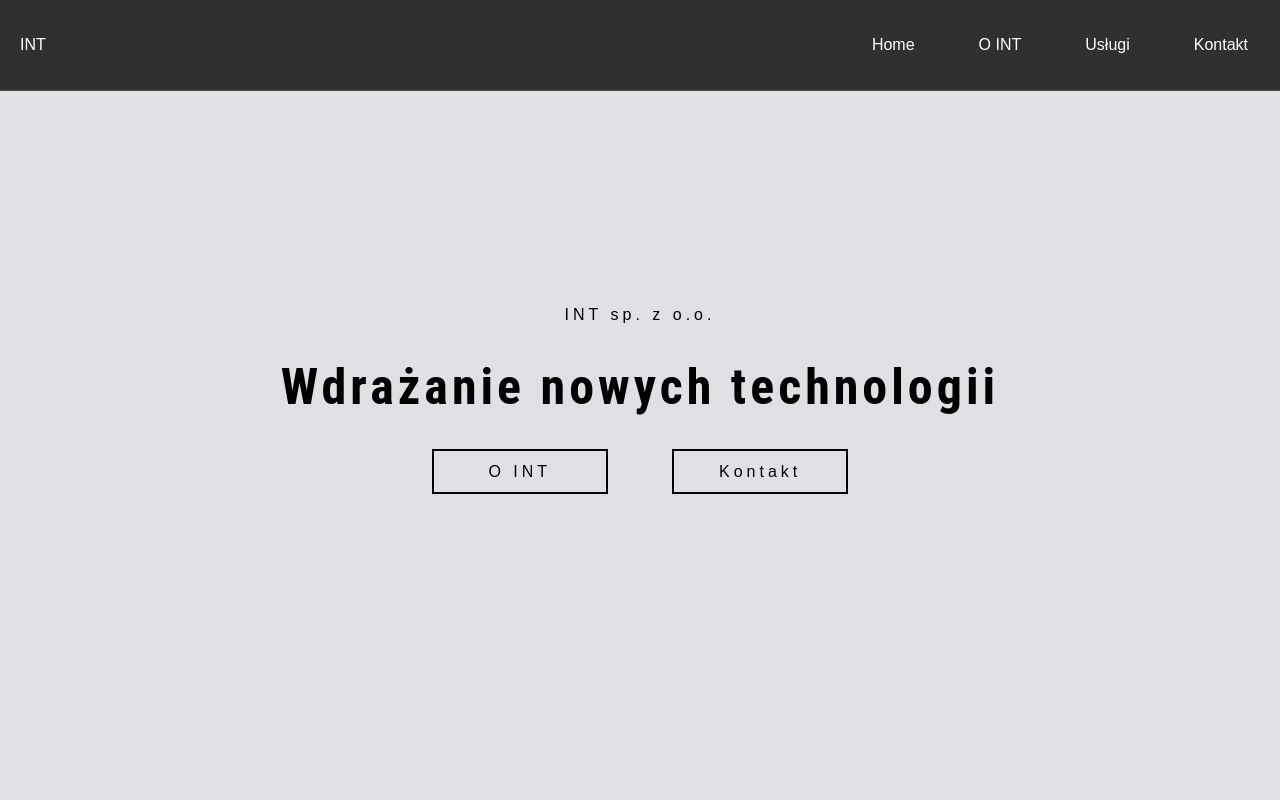
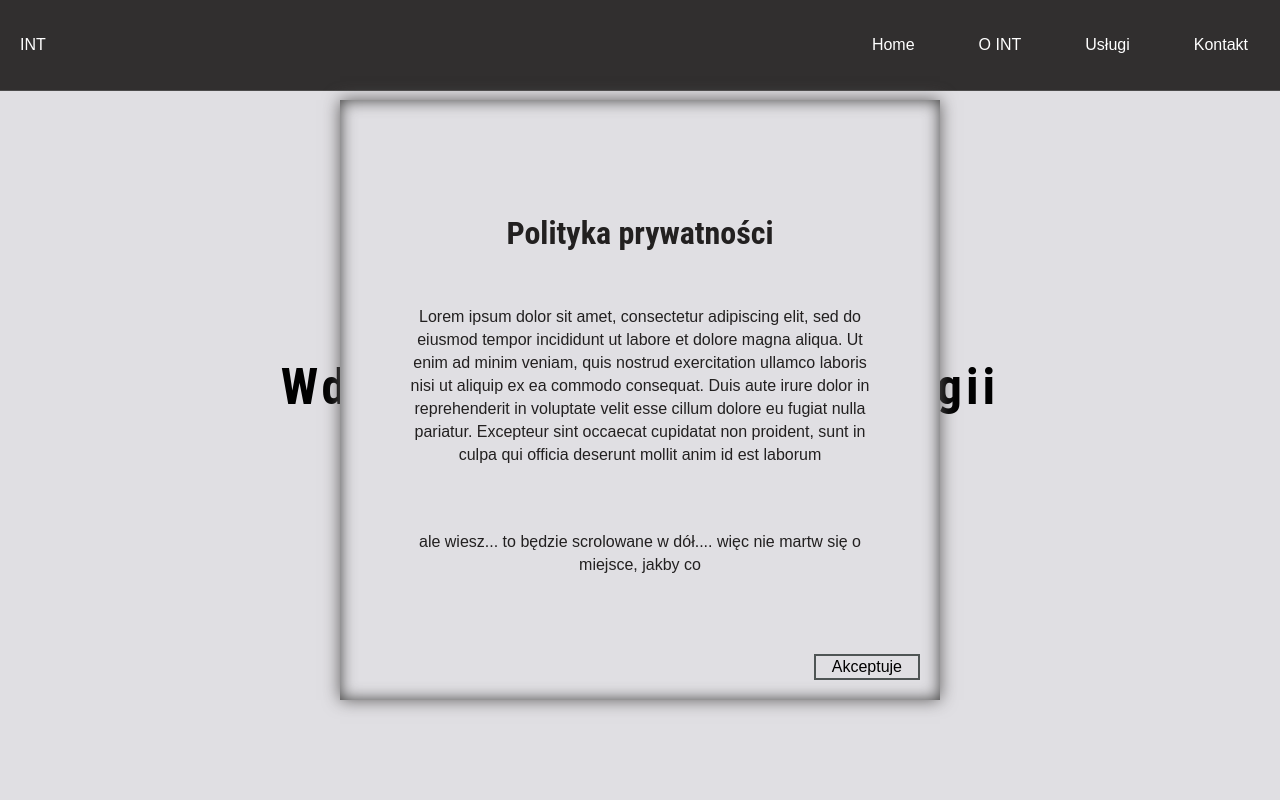
Before and after one commit to infinite223/It, a React (Create React App) app: page / in a window 1280 px wide. Shown: the top 800 px of the page. Built offline with nearby package versions, Linux system fonts and the light colour scheme.

Commit message:
cookies accept

```diff
--- a/package.json
+++ b/package.json
@@ -9,6 +9,7 @@
     "@testing-library/user-event": "^13.5.0",
     "emailjs-com": "^3.2.0",
     "framer-motion": "^6.3.2",
+    "js-cookie": "^3.0.1",
     "react": "^17.0.2",
     "react-countup": "^6.2.0",
     "react-dom": "^17.0.2",
@@ -42,5 +43,8 @@
       "last 1 firefox version",
       "last 1 safari version"
     ]
+  },
+  "devDependencies": {
+    "@types/js-cookie": "^3.0.2"
   }
 }
--- a/src/App.scss
+++ b/src/App.scss
@@ -1,6 +1,7 @@
 .App{
   font-family: sans-serif;
   background-color: rgb(246, 250, 242);
+  position: relative;
 
   h1{
     font-family: 'Roboto Condensed',sans-serif;
--- a/src/Components/Windos/Window.scss
+++ b/src/Components/Windos/Window.scss
@@ -18,15 +18,11 @@
 
     color: rgb(34, 32, 32);
 
-    .button-exit{
-            width: 60px;
+    .button-exit, .button-accept{
             height: fit-content;
             position: absolute;
-            right: 20px;
-            top: 20px;
 
-
-            padding: .14rem;
+            padding: .14rem 1rem;
 
             border: 2px solid rgb(79, 85, 85);;
 
@@ -42,6 +38,16 @@
 
               cursor: pointer;
             }
+    }
+
+    .button-exit {
+      right: 20px;
+      top: 20px;
+    }
+
+    .button-accept {
+      right: 20px;
+      bottom: 20px;
     }
 
     p{
--- a/src/Components/Windos/WindowPp.tsx
+++ b/src/Components/Windos/WindowPp.tsx
@@ -1,13 +1,15 @@
 import React from 'react'
 import { motion } from 'framer-motion'
 import "./Window.scss"
-export const WindowPp = ({setToggleWindowPp}) => {
+import Cookies from 'js-cookie'
+
+export const WindowPp = ({setToggleWindowPp, accept, setAccept}) => {
   return (
     <motion.div className='window flex'
       initial={{opacity:0}}
       animate={{opacity:1}}
     >
-        <div className='button-exit' onClick={()=>setToggleWindowPp(false)}>Exit</div>
+        {accept&&<div className='button-exit' onClick={()=>setToggleWindowPp(false)}>Exit</div>}
         <h1>Polityka prywatności</h1>
         <p>Lorem ipsum dolor sit amet, consectetur adipiscing elit, sed do eiusmod tempor incididunt ut labore et dolore magna aliqua. Ut enim ad minim veniam, quis nostrud exercitation ullamco laboris nisi ut aliquip ex ea commodo consequat. Duis aute irure dolor in reprehenderit in voluptate velit esse cillum dolore eu fugiat nulla pariatur. Excepteur
           sint occaecat cupidatat non proident, sunt in culpa qui officia deserunt mollit anim id est laborum</p>
@@ -15,6 +17,7 @@ export const WindowPp = ({setToggleWindowPp}) => {
         <p>
             ale wiesz... to będzie scrolowane w dół.... więc nie martw się o miejsce, jakby co
         </p>
+        {!accept&&<div className='button-accept' onClick={()=>(setAccept(true),setToggleWindowPp(false), Cookies.set("user","accept"))}>Akceptuje</div>}
     </motion.div>
   )
 }
--- a/src/Page/Main/Footer/Footer.scss
+++ b/src/Page/Main/Footer/Footer.scss
@@ -2,7 +2,6 @@
     width: 100%;
     min-height: 100vh;
     flex-direction: column;
-    position: relative;
 
     background-color: rgb(49, 47, 47);
 
--- a/src/Page/Main/Footer/Footer.tsx
+++ b/src/Page/Main/Footer/Footer.tsx
@@ -4,15 +4,14 @@ import { motion } from 'framer-motion';
 import { MdOutlineTextsms } from "react-icons/md"
 import { WindowReg } from '../../../Components/Windos/WindowReg.tsx';
 import { WindowKarier } from '../../../Components/Windos/WindowKarier.tsx';
-import { WindowPp } from '../../../Components/Windos/WindowPp.tsx';
 import { WindowInfo } from '../../../Components/Windos/WindowInfo.tsx';
 
 import "./Footer.scss"
 
-export const Footer = () => {
+export const Footer = ({ setToggleWindowPp }) => {
   const [toggleWindowReg, setToggleWindowReg] = useState(false);
   const [toggleWindowKarier, setToggleWindowKarier] = useState(false);
-  const [toggleWindowPp, setToggleWindowPp] = useState(false);
+
   const [toggleWindowInfo, setToggleWindowInfo] = useState(false);
   const [toSend, setToSend] = useState({
     from_name: '',
@@ -131,7 +130,6 @@ export const Footer = () => {
       </div>
       {toggleWindowReg&&<WindowReg setToggleWindowReg={setToggleWindowReg}/>}
       {toggleWindowKarier&&<WindowKarier setToggleWindowKarier={setToggleWindowKarier}/>}
-      {toggleWindowPp&&<WindowPp setToggleWindowPp={setToggleWindowPp}/>}
       {toggleWindowInfo&&<WindowInfo setToggleWindowInfo={setToggleWindowInfo}/>}
       <p>
         <br/><br/><br/><br/>
--- a/src/Page/Main/MainPage.tsx
+++ b/src/Page/Main/MainPage.tsx
@@ -1,6 +1,25 @@
 import { Navbar,Header,Helps,Image,Flexible, Services, Images, About, Footer} from "./../index.ts"
+import { WindowPp } from '../../Components/Windos/WindowPp.tsx';
+import { useState, useEffect } from "react";
+import Cookies from 'js-cookie'
+export const MainPage = () => {
+  const [toggleWindowPp, setToggleWindowPp] = useState(false);
+  const [accept, setAccept] = useState(false)
+  const readCookie = () =>{
+    const user = Cookies.get("user")
+    if(user){
+      setAccept(true)
+      setToggleWindowPp(false)
+    }
+    else {
+      setToggleWindowPp(true)
+    }
+  }
 
-export const MainPage = () => {
+  useEffect(()=>{
+   readCookie()
+  },[])
+
   return (
     <div className="App">
       <Navbar/>
@@ -10,7 +29,8 @@ export const MainPage = () => {
       <Flexible/>
       <About/>
       <Services/>
-      <Footer/>
+      {toggleWindowPp&&<WindowPp setToggleWindowPp={setToggleWindowPp} accept={accept} setAccept={setAccept}/>}
+      <Footer setToggleWindowPp={setToggleWindowPp} />
     </div>
   );
 }
```
Also changed, not shown: 1 other file (tests, documents, lock files or other folders).
